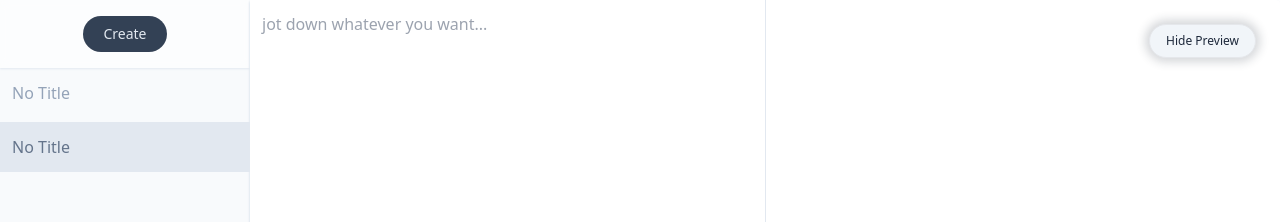
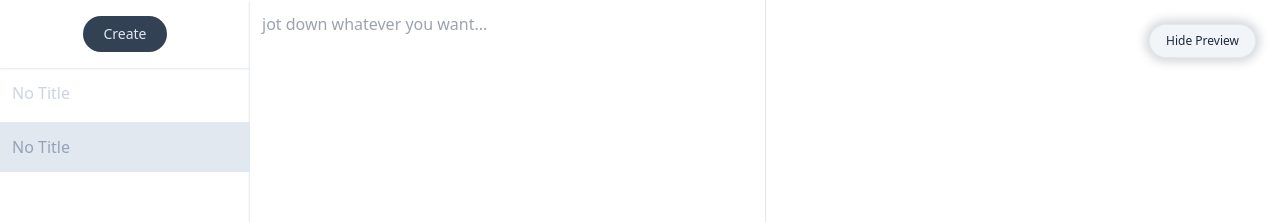
Before and after one commit to taishikato/air-note, a React (Vite) app in the folder extension/: page / in a window 1280 px wide. Shown: the top 222 px of the page. Built offline with nearby package versions, Linux system fonts and the light colour scheme.

Commit message:
update list link design

```diff
--- a/extension/src/components/Sidebar.tsx
+++ b/extension/src/components/Sidebar.tsx
@@ -83,7 +83,7 @@ const Sidebar = ({
   };
 
   return (
-    <aside className="w-[250px] overflow-auto relative bg-slate-50 text-slate-400 font-medium">
+    <aside className="w-[250px] overflow-auto relative text-slate-400 font-medium">
       <div className="w-full bg-white/60 backdrop-blur-sm sticky top-0 left-0 shadow-border-b flex items-center justify-center py-4">
         <button
           onClick={(e) => handleCreate(e)}
@@ -101,11 +101,11 @@ const Sidebar = ({
                 onClick={(e) => handler(e, note.key)}
                 className={`flex items-center justify-between gap-x-2 w-full h-[50px] p-3 mb-1 box-border cursor-pointer note-list-item ${
                   noteKey === note.key
-                    ? "text-slate-500 bg-slate-200 hover:bg-slate-200"
-                    : "hover:bg-slate-100"
+                    ? "text-slate-400 bg-slate-200 hover:bg-slate-200"
+                    : "text-slate-300 hover:bg-slate-100"
                 }`}
               >
-                {note.content.slice(0, 10) || "No Title"}
+                {note.content?.slice(0, 10) || "No Title"}
                 <IoTrashOutline
                   className="hidden"
                   onClick={(e) => {
```
